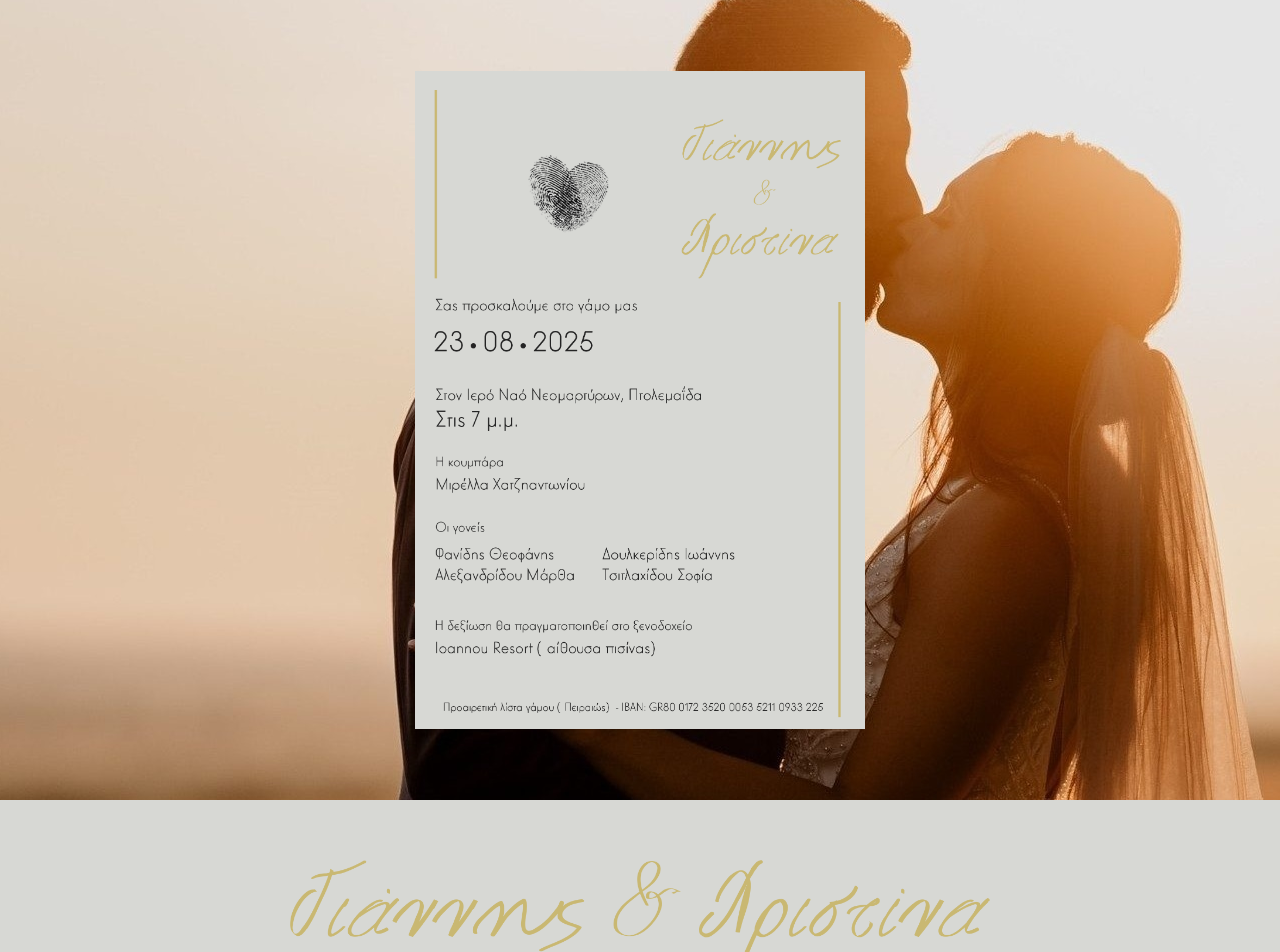
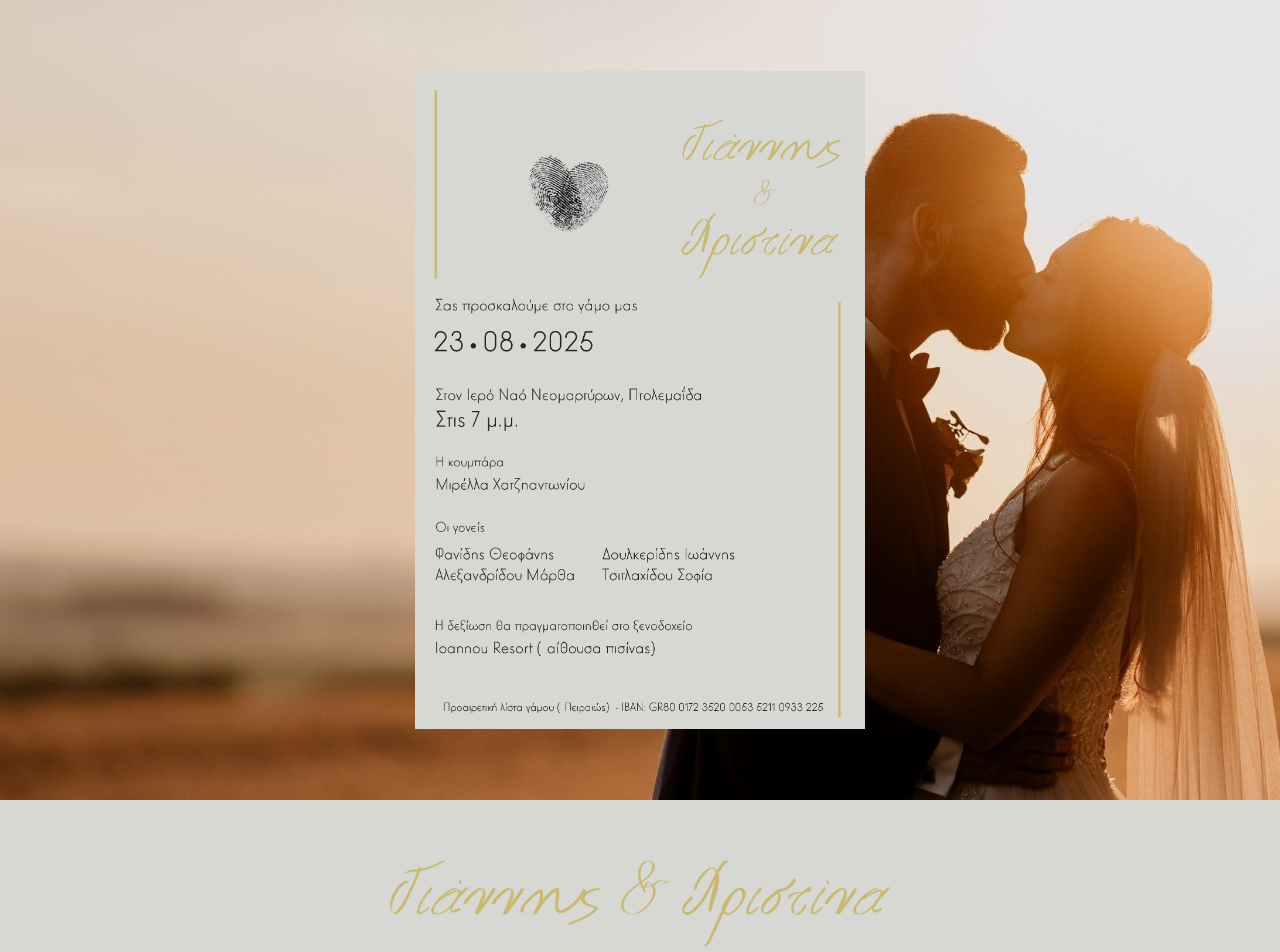
Before and after one commit to Doberjohn/wedding, a Next.js app: page / in a window 1280 px wide. Shown: the top 952 px of the page. Built offline with nearby package versions, Linux system fonts and the light colour scheme.

Commit message:
Mobile fixes

```diff
--- a/app/page.tsx
+++ b/app/page.tsx
@@ -11,10 +11,6 @@ export default function Home() {
   return (
     <div className="font-[family-name:var(--font-geist-sans)]">
       <main className="flex flex-col gap-[50px] items-center text-center">
-
-        <div className="md:hidden">
-          <ImageGallery imagesInfoArray={[images[0]]} gapSize={10} columnCount={3}/>
-        </div>
 
         <Header/>
         <div className="md:hidden">
--- a/components/Header.tsx
+++ b/components/Header.tsx
@@ -3,6 +3,7 @@ import {TableModal} from "@/components/TableModal";
 import {useEffect, useState} from "react";
 import Image from "next/image";
 import {Schedule} from "@/components/Schedule";
+import { isMobile } from 'react-device-detect';
 
 export const Header = () => {
   const [showModal, setShowModal] = useState(false);
@@ -11,10 +12,12 @@ export const Header = () => {
     setShowModal(window.location.search.includes('search'));
   }, []);
 
+  console.log(isMobile)
   return (
     <>
       <div>
-        <div className='flex items-center justify-center w-[100vw] h-200 bg-right bg-[url(/banner.jpg)]'>
+        <div className='flex items-center justify-center w-[100vw] bg-right bg-[url(/banner.jpg)] h-70 bg-cover md:h-200 md:bg-initial'>
+          <div className='hidden md:block'>
             <Image
               src={'/invitation.png'}
               alt='invitation'
@@ -22,11 +25,12 @@ export const Header = () => {
               height={0}
             />
           </div>
+        </div>
         <div className='flex flex-col gap-10 items-center justify-center w-[100vw] py-15 bg-[#d7d8d4]'>
           <Image
             src={'/names.png'}
-            alt='invitation'
-            width={700}
+            alt='names'
+            width={isMobile ? 350: 500}
             height={0}
           />
           <div className='flex gap-10 items-center justify-center'>
--- a/package.json
+++ b/package.json
@@ -12,6 +12,7 @@
     "axios": "^1.9.0",
     "next": "15.3.1",
     "react": "^19.0.0",
+    "react-device-detect": "^2.2.3",
     "react-dom": "^19.0.0",
     "react-image-grid-gallery": "^3.1.2",
     "react-images-uploading": "^3.1.7",
```
Also changed, not shown: 1 other file (tests, documents, lock files or other folders). Lines whose indentation alone changed are shown as unchanged.
